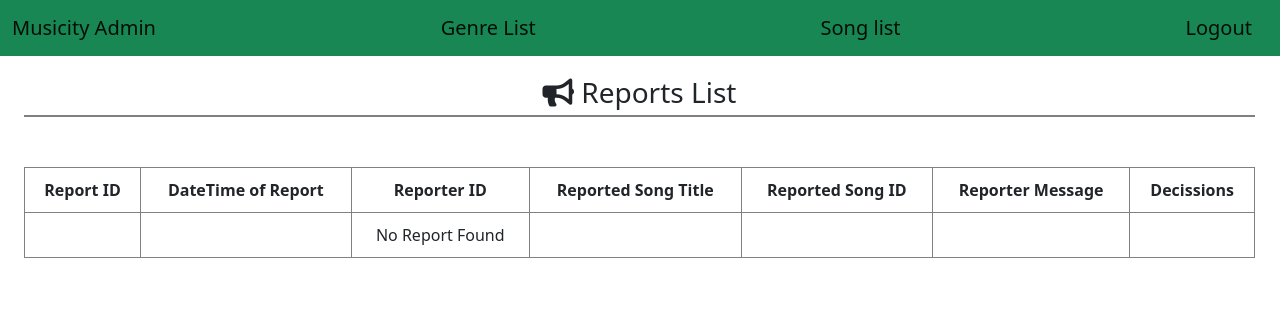
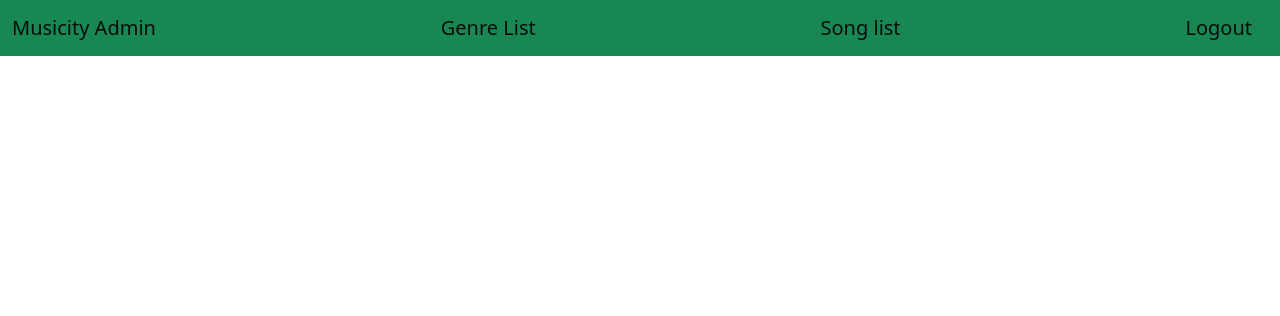
Before and after one commit to Tonmoy-saha18/Musicity-Beta, a PHP site: page /admin-view.php in a window 1280 px wide. Shown: the top 316 px of the page. Run offline with PHP 8.4, Linux system fonts and the light colour scheme; the visitor is signed in with stand-in values (Sample User, id 1); data that the repository does not hold is empty; some libraries are stand-ins or nearby versions.

Commit message:
Remove some code from admin-view.php for update purpose

```diff
--- a/admin-view.php
+++ b/admin-view.php
@@ -24,72 +24,6 @@
                     <a class="navbar-brand" href="includes/handlers/admin-logout-handler.php" style="font-weight: 500;">Logout</a>
                 </div>
             </nav>
-            <div class="container-fluid table-container">
-                <h3 style="margin-top:15px; text-align:center; padding:5px; border-bottom:2px solid gray; width:98%; margin-left:12px;"><i class="fas fa-bullhorn"></i> Reports List</h3>
-                <table>
-                    <tr>
-                        <th>Report ID</th>
-                        <th>DateTime of Report</th>
-                        <th>Reporter ID</th>
-                        <th>Reported Song Title</th>
-                        <th>Reported Song ID</th>
-                        <th>Reporter Message</th>
-                        <th>Decissions</th>
-                    </tr>
-                    <?php
-                        $query = "SELECT * FROM reports ORDER BY report_date DESC";
-                        $returnobj = $con->query($query);
-                        $table = $returnobj->fetchAll();
-                        if($returnobj->rowCount()>0){
-                            foreach($table as $report){
-                                //taking the report details
-                                $id = $report['id'];
-                                $date = $report['report_date'];
-                                $reporter_id = $report['user_id'];
-                                $song_id = $report['song_id'];
-                                $message = $report['message'];
-
-                                //taking the song title
-                                $query2 = "SELECT * FROM songs WHERE id=$song_id";
-                                $returnobj2 = $con->query($query2);
-                                $table2 = $returnobj2->fetchAll();
-                                foreach($table2 as $song){
-                                    $song_title = $song['title'];
-                                }
-                                ?>
-                                    <tr>
-                                        <td><?php echo $id; ?></td>
-                                        <td><?php echo $date; ?></td>
-                                        <td><?php echo $reporter_id; ?></td>
-
-                                        <td><button style="background-color:transparent; border:0px; font-weight:700; border-bottom:2px solid blue;" class="link" onMouseover="this.style.color='blue'" onMouseOut="this.style.color='black'" onclick="GetSong(<?php echo $song_id; ?>)"><?php echo $song_title; ?></button></td>
-
-                                        <td><button style="background-color:transparent; border:0px; font-weight:700; border-bottom:2px solid blue;" class="link" onMouseover="this.style.color='blue'" onMouseOut="this.style.color='black'" onclick="GetSong(<?php echo $song_id; ?>)"><?php echo $song_id; ?></button></td>
-
-                                        <td><?php echo $message; ?></td>
-
-                                        <td><button class="btn-danger p-1 btn-sm" onclick="DeleteSongAndReport(<?php echo $song_id; ?>,<?php echo $id; ?>);"><i class="fas fa-trash-alt"></i> Delete Song</button> <button class="btn-success p-1 mx-2 btn-sm" onclick="DeleteReport(<?php echo $id; ?>)"><i class="fas fa-window-close"></i> Decline Reports</button></td>
-                                    </tr>
-                                <?php
-                            }
-                        }
-                        else{
-                            ?>
-                                <tr>
-                                    <td></td>
-                                    <td></td>
-                                    <td>No Report Found</td>
-                                    <td></td>
-                                    <td></td>
-                                    <td></td>
-                                </tr>
-                            <?php
-                        }
-                    ?>
-
-                </table>
-
-            </div>
 
             <script>
                 function DeleteSongAndReport(songid,reportid){
```
